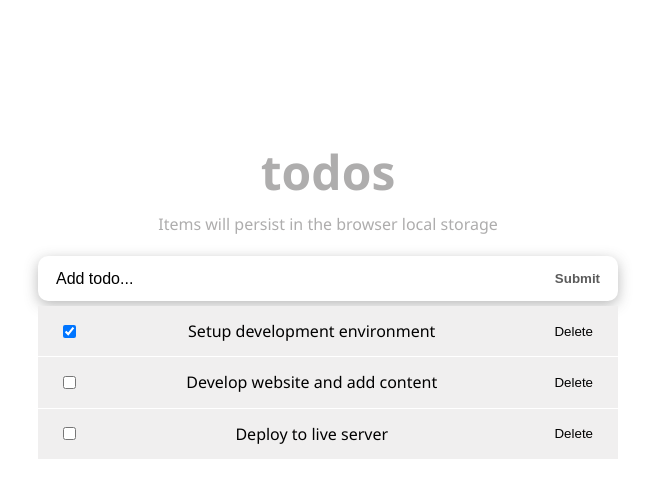
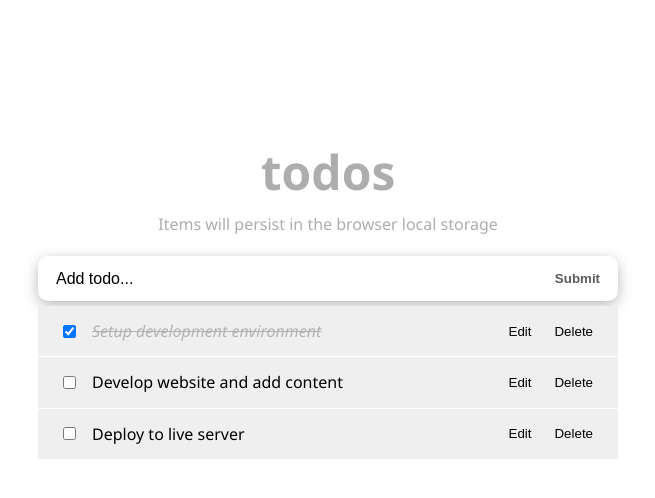
Before and after one commit to baqar-abbas/react-todo-app, a React (Vite) app: page / in a window 1280 px wide. Shown: the top 498 px of the page, without its empty margins (312-967 px from the left). Built offline with nearby package versions, Linux system fonts and the light colour scheme.

Commit message:
Add logic for implementing editing todo tasks functionality

```diff
--- a/src/App.css
+++ b/src/App.css
@@ -100,3 +100,10 @@ body {
   border: none;
   margin-left: 7px;
 }
+
+.inputText {
+  width: 100%;
+  padding: 10px;
+  border: 1px solid #dfdfdf;
+  outline: none;
+}
--- a/src/components/TodoItem.jsx
+++ b/src/components/TodoItem.jsx
@@ -1,7 +1,52 @@
 // TodoItem component
 /* eslint-disable */
+import { useState } from "react";
 
 const TodoItem = ({itemProp, setTodos, delTodo}) => {
+  const [editing, setEditing] = useState(false);
+
+  const completedStyle = {
+    fontStyle: 'italic',
+    color: '#595959',
+    opacity: 0.4,
+    textDecoration: 'line-through',
+  };
+
+  let viewMode = {};
+  let editMode = {};
+
+  if(editing) {
+    viewMode.display = 'none';
+  } else {
+    editMode.display = 'none';
+  }
+
+  const handleEditing = () => {
+    setEditing(true);
+  }
+
+  const handleUpdateDone = (e) => {
+    if (e.key === 'Enter') {
+      setEditing(false);
+    }
+  }
+
+  const setUpdate = (updatedTitle, id) => {
+    setTodos((prevState) =>
+    prevState.map((todo) => {
+      if (todo.id === id) {
+        return {
+          ...todo,
+          title: updatedTitle,
+        };
+      }
+      return todo;
+    })
+  );
+  }
+
+
+
   const handleChange = (id) => {
     setTodos((prevState) =>
     prevState.map((todo) => {
@@ -18,15 +63,26 @@ const TodoItem = ({itemProp, setTodos, delTodo}) => {
   return (
     <>
     <li className="item">
-      <div className="content">
+      <div className="content" style={viewMode}>
       <input
       type='checkbox'
       checked={itemProp.completed}
       onChange={()=> handleChange(itemProp.id)}
       />
+      <button onClick={handleEditing}>Edit</button>
       <button onClick={() => delTodo(itemProp.id)}>Delete</button>
+      <span style={itemProp.completed ? completedStyle : null}>
       {itemProp.title}
+      </span>
       </div>
+      <input
+      type="text"
+      style={editMode}
+      className="inputText"
+      value={itemProp.title}
+      onChange={(e)=> setUpdate(e.target.value, itemProp.id)}
+      onKeyDown={handleUpdateDone}
+      />
     </li>
     </>
   )
```
